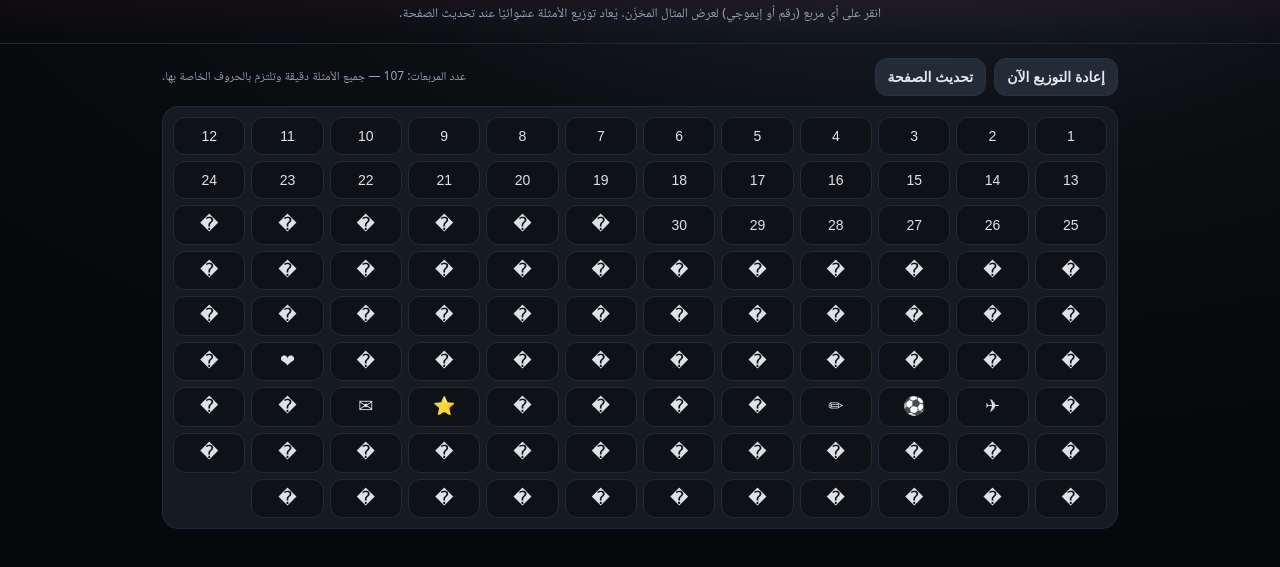
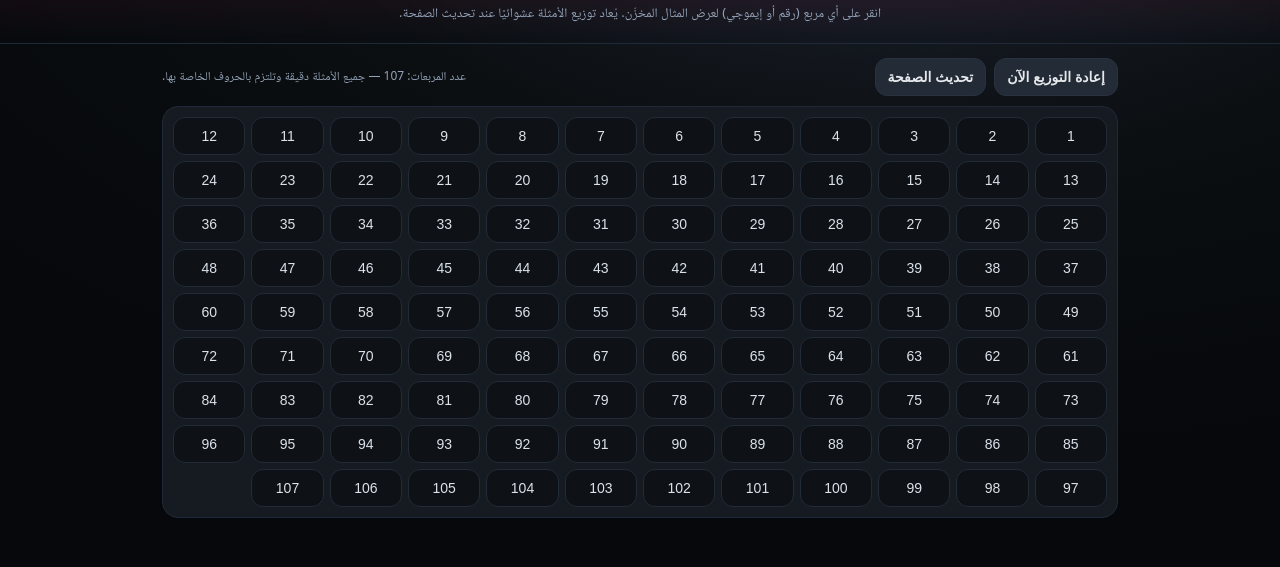
Before and after one commit to E-REDSWORD/Word-formation, a plain HTML site: page index.html in a window 1280 px wide. Shown: the part 55-622 px from the top of the page. Drawn offline with Linux system fonts and the light colour scheme.

Commit message:
Update index.html
تحديث

```diff
--- a/index.html
+++ b/index.html
@@ -397,13 +397,13 @@
       // 30 أرقام
       ...Array.from({length:30}, (_,i)=>({label:String(i+1)})),
       // 20 حيوانات
-      ..."🐘🦒🦁🦌🐪🦘🐎🐄🐸🐟🐢🐍🐈🐀🐓🦆🕊🦋🐌🐇".split("").map(e=>({label:e, isEmoji:true})),
+...Array.from({length:20}, (_,i)=>({label:String(i+31)})),
       // 19 رموز
-      ..."❤👁✈⚽✏🪶🌛⭐✉📞📷🔍🧲💣🔑🔒🏠💼🎵💡".split("").map(e=>({label:e, isEmoji:true})),
+...Array.from({length:19}, (_,i)=>({label:String(i+51)})),
       // 22 فواكه/خضار
-      ..."🍓🍎🍉🥭🍍🍌🍇🥝🍋🥥🫚🥕🧅🥔🍄🟫🥒🥑🧄🫑🥬🌽".split("").map(e=>({label:e, isEmoji:true})),
+...Array.from({length:22}, (_,i)=>({label:String(i+70)})),
       // 16 أعلام دول
-      ..."🇸🇦🇾🇪🇦🇷🇨🇦🇫🇷🇬🇧🇮🇶🇺🇲🇯🇵🇪🇦🇩🇿🇩🇪🇪🇬🇲🇦🇦🇪".split("").map(e=>({label:e, isEmoji:true}))
+...Array.from({length:16}, (_,i)=>({label:String(i+92)}))
     ].slice(0,107);
 
     // أمثلة 107 مع التوزيع العشوائي
```
